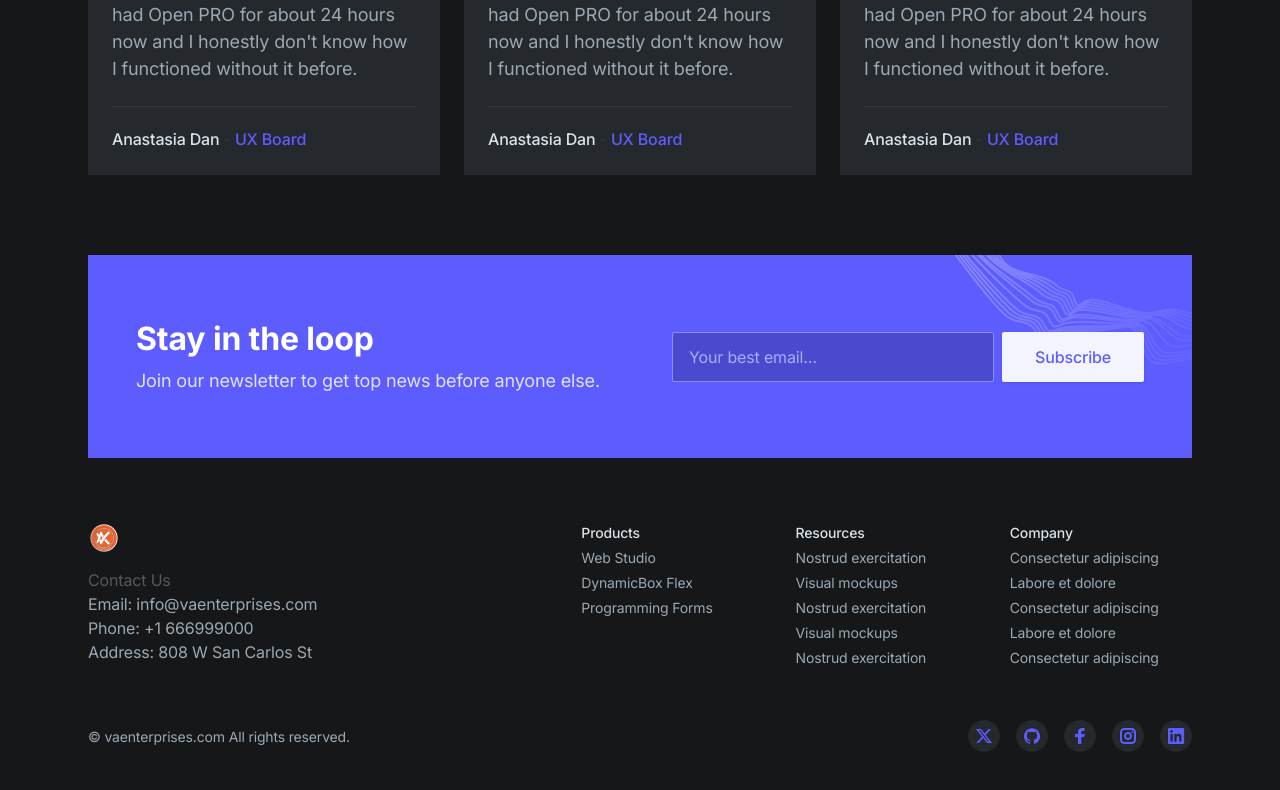
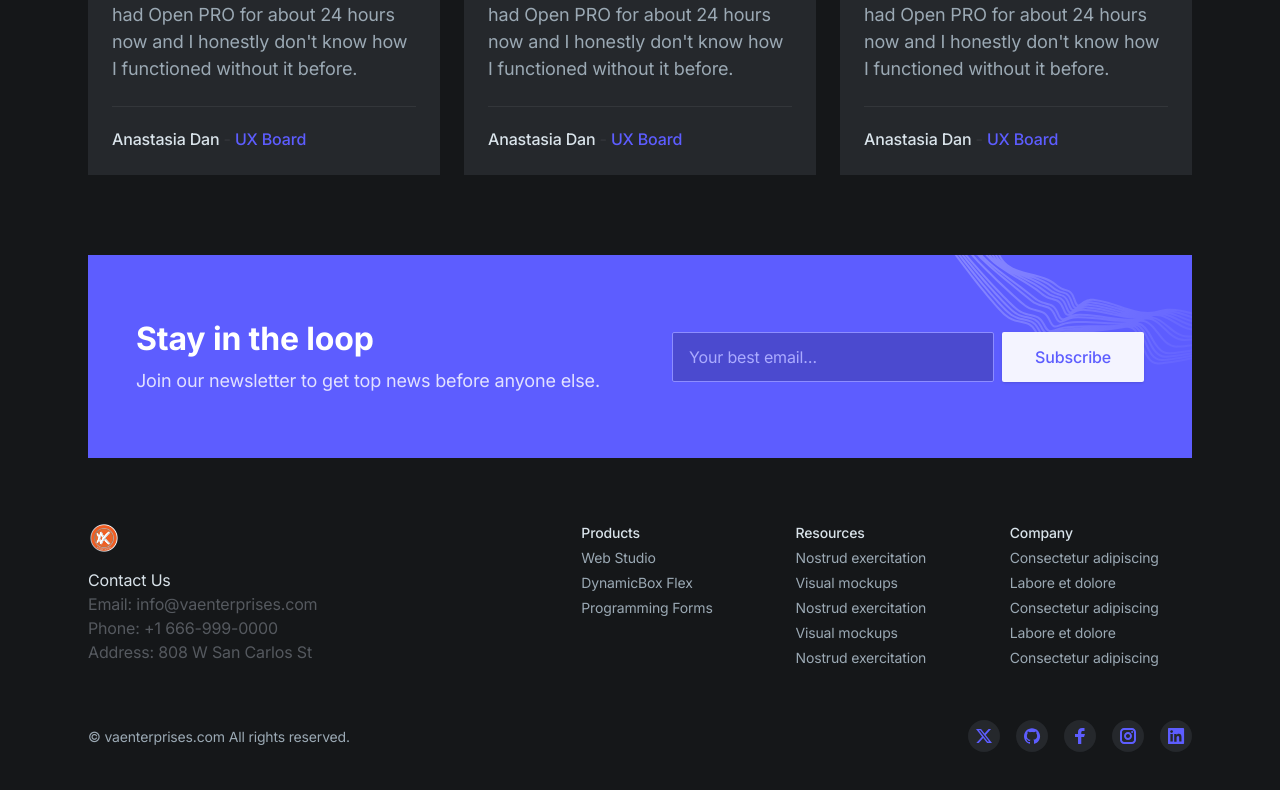
Before and after one commit to vaenterprisesin/vaenterprises, a Next.js app: page / in a window 1280 px wide. Shown: the part 4051-4841 px from the top of the page. Built offline with nearby package versions, Linux system fonts and the light colour scheme.

Commit message:
Update footer.tsx

```diff
--- a/components/ui/footer.tsx
+++ b/components/ui/footer.tsx
@@ -20,10 +20,10 @@ export default function Footer() {
                    <Image className="w-8 h-8 rounded-full" src={Logo}  alt="VA Enterprises Logo" />
                 </Link>
               </div>
-              <div className="text-gray-600">Contact Us</div>
-              <div className="text-gray-400">Email:  info@vaenterprises.com</div>
-              <div className="text-gray-400">Phone: +1 666999000</div>
-              <div className="text-gray-400">Address:  808 W San Carlos St</div>
+              <div className="text-gray-200">Contact Us</div>
+              <div className="text-gray-600">Email:  info@vaenterprises.com</div>
+              <div className="text-gray-600">Phone: +1 666-999-0000</div>
+              <div className="text-gray-600">Address:  808 W San Carlos St</div>
             </div>
 
             {/* 2nd, 3rd and 4th blocks */}
```
